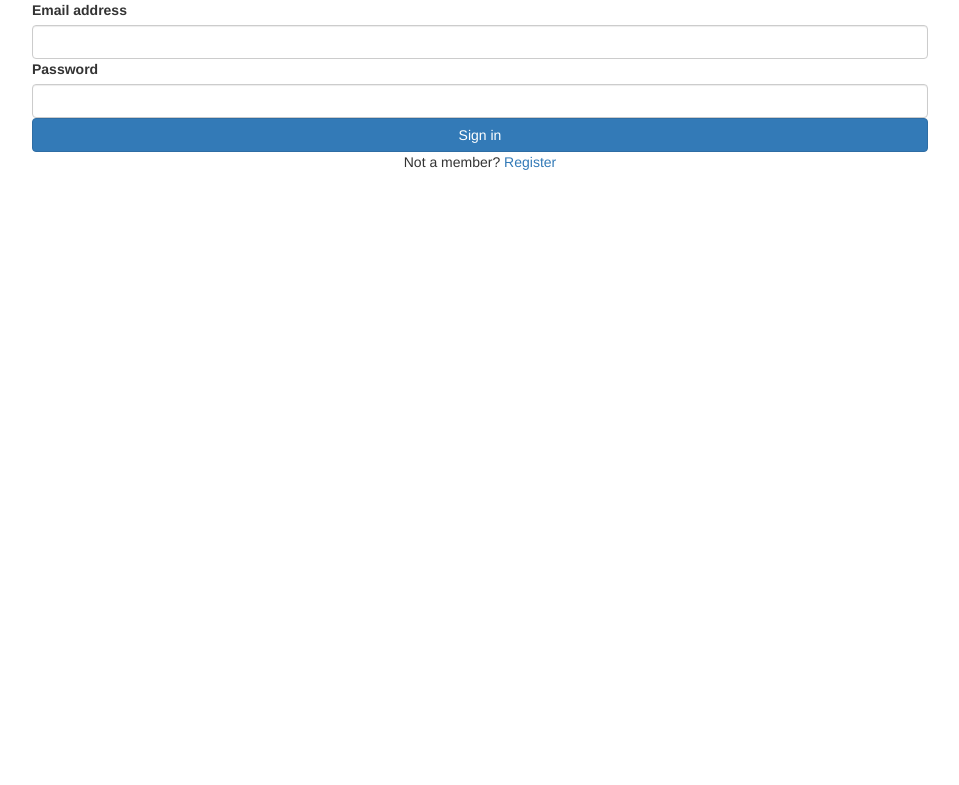
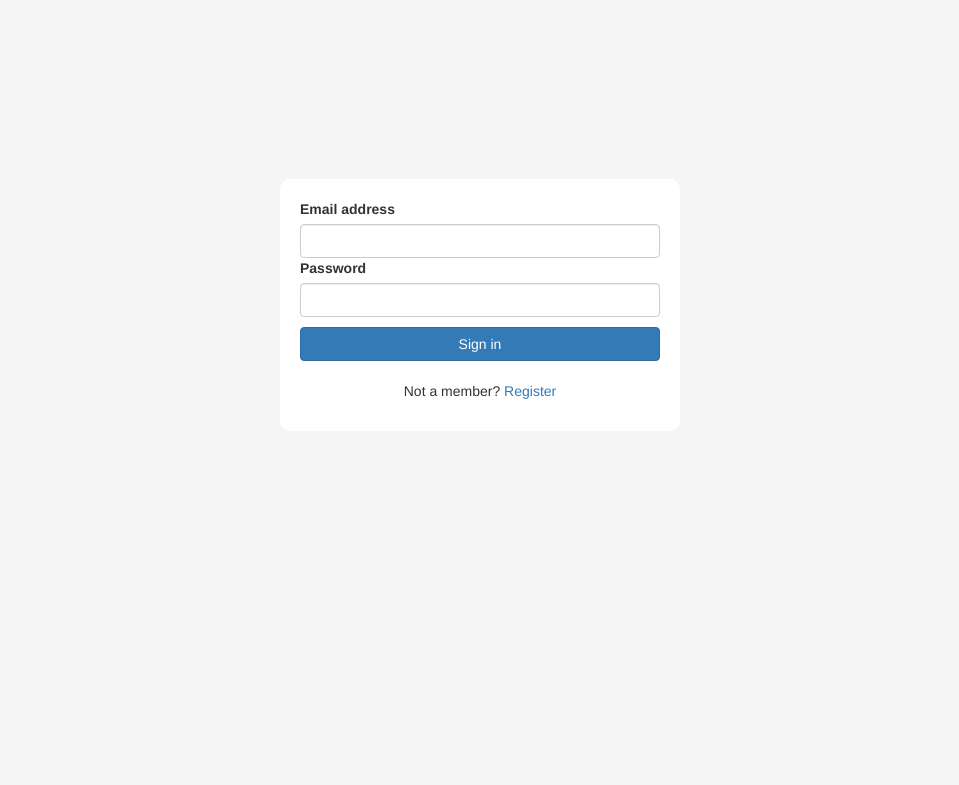
Before and after one commit to AymanYouss/um6p-cs-introdb-project2-choukri, a PHP site: page /src/views/loginform.php in a window 1280 px wide. Shown: the top 785 px of the page, without its empty margins (160-1119 px from the left). Run offline with PHP 8.4, Linux system fonts and the light colour scheme.

Commit message:
Change login and register style

```diff
--- a/deliverable3/application/assets/loginstyle.css
+++ b/deliverable3/application/assets/loginstyle.css
@@ -1,4 +1,18 @@
 body{
     width: 70%;
     margin: auto;
+    background-color: #f5f5f5;
 }
+
+form {
+    max-width: 400px;
+    margin: 2rem auto;
+    padding: 2rem;
+    background-color: #fff;
+    border-radius: 1rem;
+    margin-top: 20%;
+}
+
+button {
+    margin-top: 1rem;
+}
--- a/deliverable3/application/src/views/loginform.php
+++ b/deliverable3/application/src/views/loginform.php
@@ -18,7 +18,7 @@
   <!-- Email input -->
   <div class="form-outline mb-4">
   <label class="form-label" for="form2Example1">Email address</label>
-  <input type="email" id="form2Example1" class="form-control" />
+  <input type="email" id="form2Example1" class="form-control" required/>
 
   </div>
 
@@ -39,9 +39,10 @@
   </div>
 
   <!-- Submit button -->
-  <button type="button" class="btn btn-primary btn-block mb-4">Sign in</button>
+  <button type="submit" class="btn btn-primary btn-block mb-4">Sign in</button>
 
   <!-- Register buttons -->
+  <br>
   <div class="text-center">
     <p>Not a member? <a href="registerform.php">Register</a></p>
   </div>
```
Also changed, not shown: deliverable3/application/index.php (+4 -5 lines), deliverable3/application/src/views/registerform.php (+5 -4 lines).
